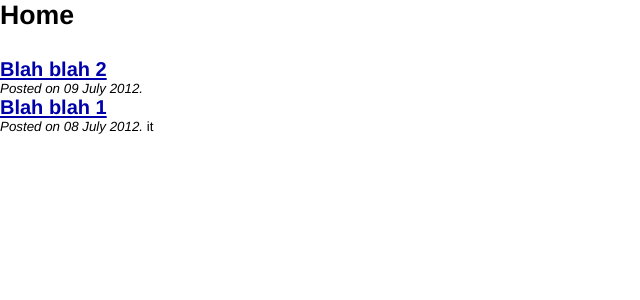
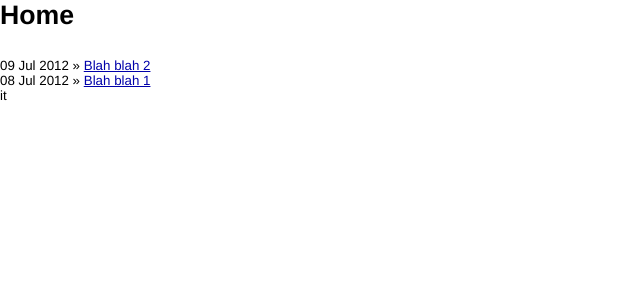
Before and after one commit to pmcgrath/pmcgrath.github.com, a Jekyll site: the page built from index.html, in a window 1280 px wide. Shown: the top 300 px of the page, without its empty margins (0-640 px from the left). Built offline with Jekyll 4.4.1, drawn with Linux system fonts in a browser that asks for light colours.

Commit message:
Altered post links

```diff
--- a/index.html
+++ b/index.html
@@ -5,6 +5,5 @@ title: Home
 
 
 {% for post in site.posts %}
-<h2><a href="{{ post.url }}">{{ post.title }}</a></h2>
-<em>Posted on {{ post.date | date_to_long_string }}.</em>
+	<span>{{ post.date | date_to_string }}</span> &raquo; <a href="{{ post.url }}">{{ post.title }}</a><br/>
 {% endfor %}
```
